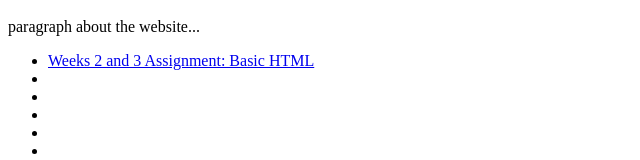
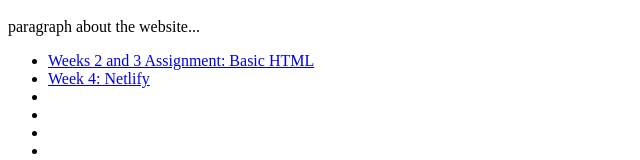
Before and after one commit to TyerPiche/TylerPiche.github.io, a plain HTML site: page index.html in a window 1280 px wide. Shown: the part 439-599 px from the top of the page, without its empty margins (0-640 px from the left). Drawn offline with Linux system fonts and the light colour scheme.

Commit message:
week 4 final index

```diff
--- a/index.html
+++ b/index.html
@@ -22,7 +22,7 @@
 <section class="assignments">
 <ul>
     <li><a href="/challenge.html">Weeks 2 and 3 Assignment: Basic HTML</a></li>
-    <li><a href="/https://"></a></li>
+    <li><a href="https://jade-mochi-bcb2ac.netlify.app/">Week 4: Netlify</a></li>
     <li><a href=""></a></li>
     <li><a href=""></a></li>
     <li><a href=""></a></li>
```
